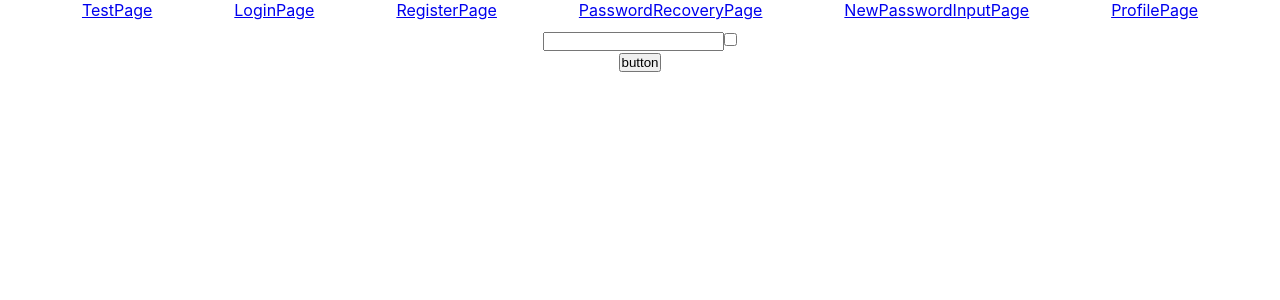
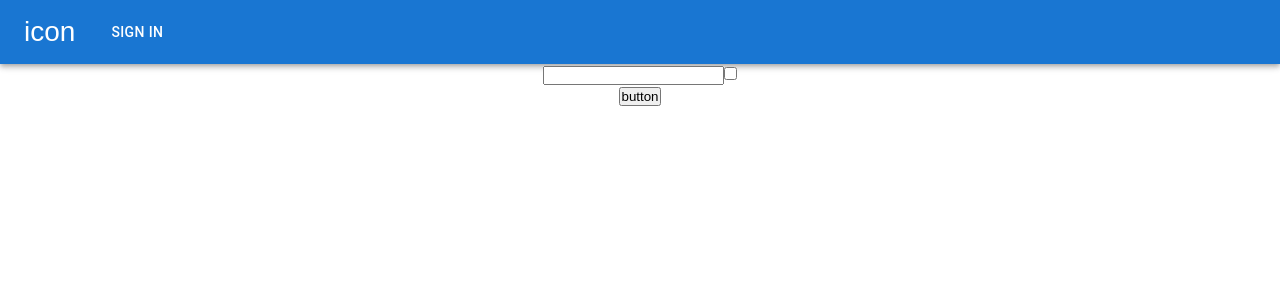
Before and after one commit to AndAndrew/cards, a React (Create React App) app: page /register in a window 1280 px wide. Shown: the top 300 px of the page. Built offline with nearby package versions, Linux system fonts and the light colour scheme.

Commit message:
feat: added app bar

```diff
--- a/src/app/App.tsx
+++ b/src/app/App.tsx
@@ -12,14 +12,16 @@ import { RegisterPage } from '../features/auth/register/RegisterPage'
 import { ProfilePage } from '../features/profile/ProfilePage'
 import { TestPage } from '../features/test/TestPage'
 
+import { ButtonAppBar } from './ButtonAppBar'
 import { store } from './store'
 
 function App() {
   return (
-    <div className="App">
-      <HashRouter>
-        <Header />
+    <HashRouter>
+      <div className="App">
         <Provider store={store}>
+          <ButtonAppBar />
+          {/*<Header />*/}
           <Routes>
             <Route path={'/'} element={<TestPage />} />
             <Route path={'/login'} element={<LoginPage />} />
@@ -31,8 +33,8 @@ function App() {
             <Route path={'*'} element={<Navigate to={'/404'} />} />
           </Routes>
         </Provider>
-      </HashRouter>
-    </div>
+      </div>
+    </HashRouter>
   )
 }
 
--- /dev/null
+++ b/src/app/ButtonAppBar.tsx
@@ -0,0 +1,40 @@
+import React from 'react'
+
+import { AppBar, Box, Button, IconButton, Toolbar, Typography } from '@mui/material'
+import { Navigate } from 'react-router-dom'
+
+import { useAppDispatch, useAppSelector } from '../common/hooks/react-redux-hooks'
+import { LoginTC, logOutTC } from '../features/auth/authReducer'
+
+export const ButtonAppBar = () => {
+  const isLoggedIn = useAppSelector(state => state.auth.isLoggedIn)
+  const dispatch = useAppDispatch()
+
+  const loginHandler = () => {
+    return <Navigate to={'/login'} />
+  }
+  const logoutHandler = () => {
+    dispatch(logOutTC())
+  }
+
+  return (
+    <Box sx={{ flexGrow: 1 }}>
+      <AppBar position="static">
+        <Toolbar>
+          <IconButton size="large" edge="start" color="inherit" aria-label="menu" sx={{ mr: 2 }}>
+            icon
+          </IconButton>
+          {isLoggedIn ? (
+            <Button color="inherit" onClick={logoutHandler}>
+              Log Out
+            </Button>
+          ) : (
+            <Button color="inherit" onClick={loginHandler}>
+              Sign In
+            </Button>
+          )}
+        </Toolbar>
+      </AppBar>
+    </Box>
+  )
+}
```
